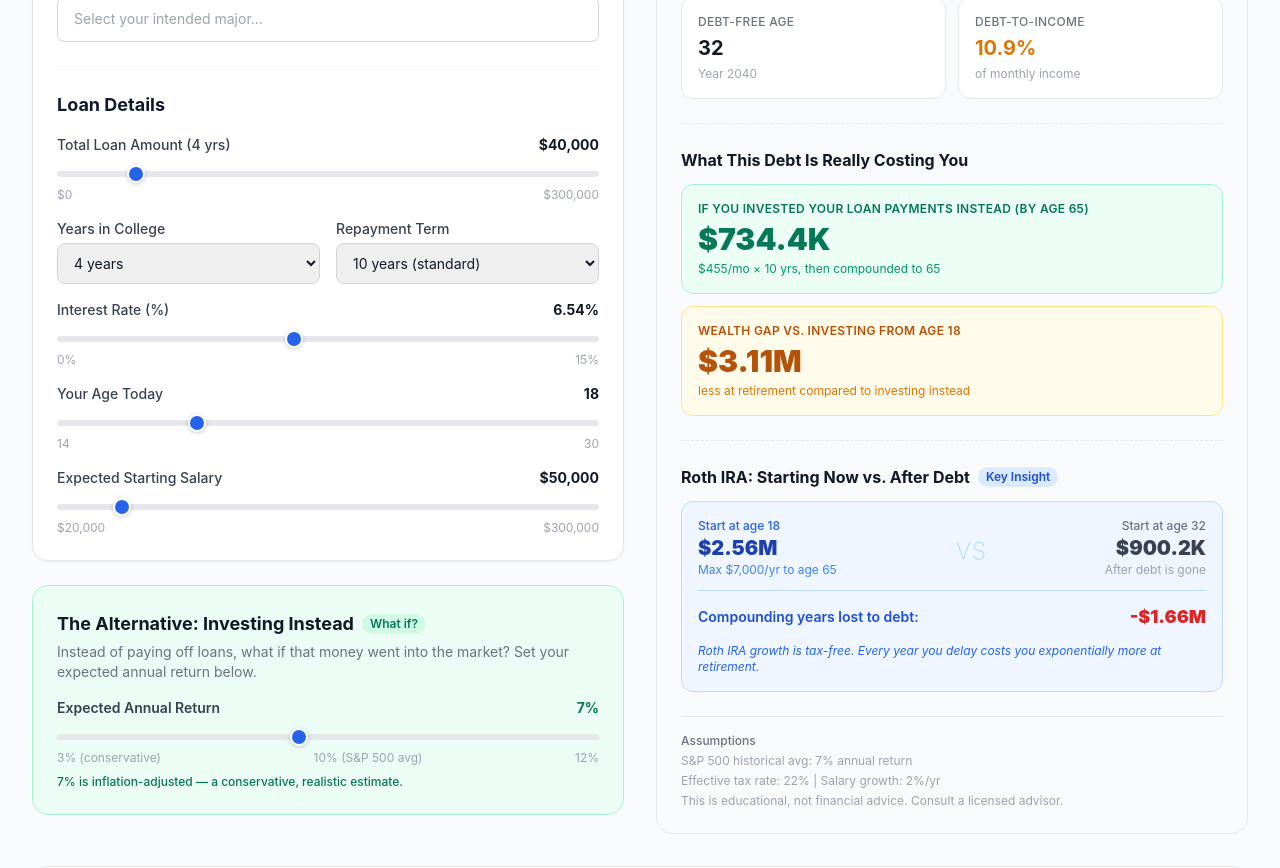
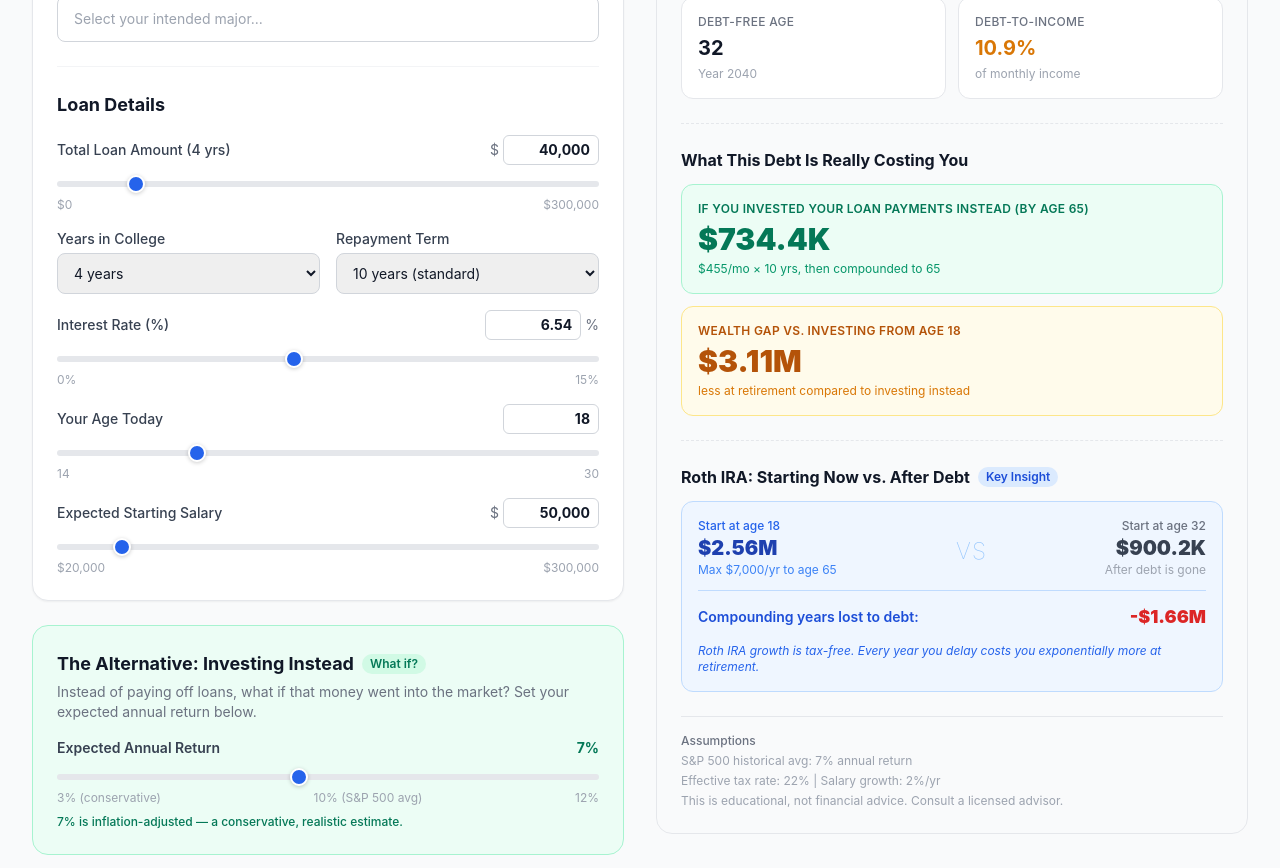
Before and after one commit to matthewdeltenre-alt/Student-Loan-Debt-vs.-Wealth, a Next.js app: page / in a window 1280 px wide. Shown: the part 1060-1928 px from the top of the page. Built offline with nearby package versions, Linux system fonts and the light colour scheme.

Commit message:
Hybrid slider + text input for all loan detail fields

```diff
--- a/components/Calculator.tsx
+++ b/components/Calculator.tsx
@@ -336,13 +336,29 @@ function InputRow({
   prefix?: string;
   suffix?: string;
 }) {
+  function handleTextChange(e: React.ChangeEvent<HTMLInputElement>) {
+    const raw = e.target.value.replace(/[^0-9.]/g, '');
+    const num = parseFloat(raw);
+    if (!isNaN(num)) {
+      onChange({ target: { value: String(Math.min(max, Math.max(min, num))) } } as React.ChangeEvent<HTMLInputElement>);
+    }
+  }
+
   return (
     <div>
       <div className="flex items-center justify-between mb-1">
         <label htmlFor={id} className="text-sm font-medium text-gray-700">{label}</label>
-        <span className="text-sm font-bold text-gray-900">
-          {prefix}{Number(value).toLocaleString()}{suffix}
-        </span>
+        <div className="flex items-center gap-1">
+          {prefix && <span className="text-sm text-gray-500">{prefix}</span>}
+          <input
+            type="text"
+            inputMode="numeric"
+            value={Number(value).toLocaleString()}
+            onChange={handleTextChange}
+            className="w-24 text-right text-sm font-bold text-gray-900 border border-gray-300 rounded-md px-2 py-1 focus:outline-none focus:ring-2 focus:ring-blue-500"
+          />
+          {suffix && <span className="text-sm text-gray-500">{suffix}</span>}
+        </div>
       </div>
       <input
         id={id}
```
